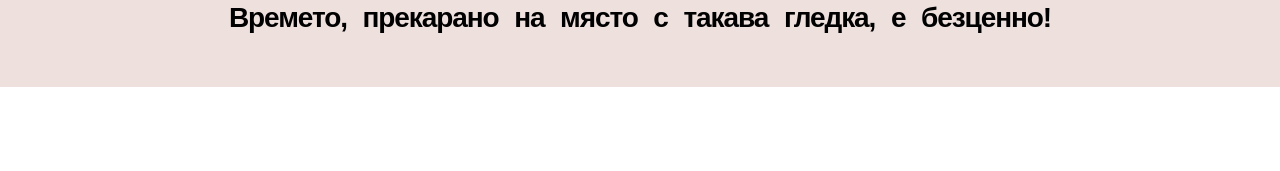
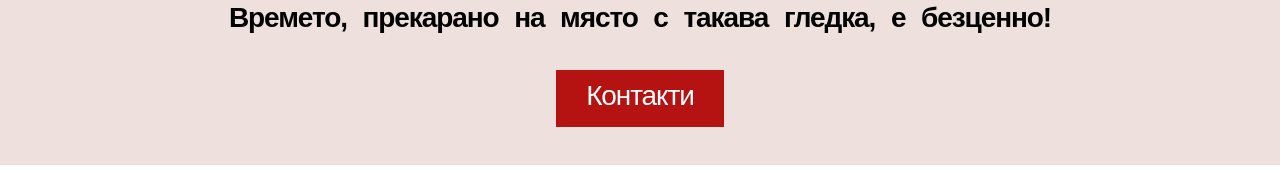
Before and after one commit to KirilKaloyanov/vila-ortsevo, a React (Vite) app: page / in a window 1280 px wide. Shown: the part 1261-1432 px from the top of the page. Built offline with nearby package versions, Linux system fonts and the light colour scheme; no server answers; a web font is replaced by a local one.

Commit message:
Added contact button

```diff
--- a/src/features/footer/footer.jsx
+++ b/src/features/footer/footer.jsx
@@ -2,16 +2,15 @@ import fb from "../../assets/png/fb.png";
 import gg from "../../assets/png/gg.png";
 import is from "../../assets/png/is.png";
 
-
 export default function Footer() {
   // 41.963061, 23.729947
-  const imgStyle = {width: '10rem'}
+  const imgStyle = { width: "6rem" };
   return (
     <div className="footerContainer footerText">
       <div className="main">
         <h4>
           <center>Телефон за резервация</center>
-          <center>+359 894 606 136</center>
+          <center id="footer">+359 894 606 136</center>
         </h4>
         <h4>
           <center>Вила Орцево</center>
@@ -19,7 +18,6 @@ export default function Footer() {
           <center>lng: 23° 43' 47.8086"</center>
         </h4>
         <div className="grid">
-
           <div className="gridItem">
             <a href="https://maps.app.goo.gl/A4HN7FZCZNKVU8cNA" target="_blank">
               <img src={gg} style={imgStyle} />
@@ -34,15 +32,14 @@ export default function Footer() {
             </a>
           </div>
           <div className="gridItem">
-            <a
-              href="https://www.instagram.com/vilaortsevo/"
-              target="_blank"
-            >
+            <a href="https://www.instagram.com/vilaortsevo/" target="_blank">
               <img src={is} style={imgStyle} />
             </a>
           </div>
-
         </div>
+      </div>
+      <div className="credit">
+        <center>Web design by cosmoswebstudios</center>
       </div>
     </div>
   );
--- a/src/features/info/info.jsx
+++ b/src/features/info/info.jsx
@@ -3,11 +3,25 @@ export default function Info() {
     <div>
       <h3>Добре дошли във Вила Орцево</h3>
       <article className="main textBox">
-        Вила Орцево разполага с 15 легла разположени в 3 помещения. Ръчно изработена дървена вила с уникална гледка към
-        заобикалящите я Родопи и към Пирин планина! Хубав асфалтиран път води до
-        самата вила. <br /> <br />На разположение на гостите е механа с
-        камина, кухненски кът, хладилник, микровълнова фурна, телевизор с плосък
-        екран, сателитна телевизия, интернет и барбекю. Отоплението е на дърва, има и маслен радиатор. <br /> <br /> <strong><center>Времето, прекарано на място с такава гледка, е безценно!</center></strong>
+        Вила Орцево разполага с 15 легла разположени в 3 помещения. Ръчно
+        изработена дървена вила с уникална гледка към заобикалящите я Родопи и
+        към Пирин планина! Хубав асфалтиран път води до самата вила. <br />{" "}
+        <br />
+        На разположение на гостите е механа с камина, кухненски кът, хладилник,
+        микровълнова фурна, телевизор с плосък екран, сателитна телевизия,
+        интернет и барбекю. Отоплението е на дърва, има и маслен радиатор.{" "}
+        <br /> <br />{" "}
+        <strong>
+          <center>
+            Времето, прекарано на място с такава гледка, е безценно!
+          </center>
+        </strong>
+        <br />
+        <center>
+          <a href="#footer" className="contactLink">
+            Контакти
+          </a>
+        </center>
       </article>
     </div>
   );
--- a/src/features/map/touristMap.jsx
+++ b/src/features/map/touristMap.jsx
@@ -28,7 +28,7 @@ export default function Map() {
   });
 
   return (
-    <section>
+    <section className="paddingBottom">
       <h3>Пешеходни маршрути</h3>
       <MapContainer
         center={[41.977205, 23.729939]}
@@ -82,7 +82,6 @@ export default function Map() {
           </Popup>
         </GeoJSON>
 
-
         <GeoJSON data={ortsevoAvramovo}>
           <Popup>
             <span className={css.balloon}>с. Орцево - с. Аврамово</span>
@@ -93,7 +92,6 @@ export default function Map() {
             <span className={css.balloon}>ЖП гара Аврамово</span>
           </Popup>
         </Marker>
-
       </MapContainer>
     </section>
   );
--- a/src/features/map/transportMap.jsx
+++ b/src/features/map/transportMap.jsx
@@ -12,7 +12,7 @@ export default function TrapnsportMap() {
   });
 
   return (
-    <section>
+    <section className="paddingBottom">
       <h3>Местоположение</h3>
       <MapContainer
         center={[42.303205, 23.729939]}
@@ -26,7 +26,7 @@ export default function TrapnsportMap() {
           attribution='&copy; <a href="https://www.openstreetmap.org/copyright">OpenStreetMap</a> contributors'
         />
 
-         <Marker position={[41.963205, 23.729939]}  icon={customIconHouse}/>
+        <Marker position={[41.963205, 23.729939]} icon={customIconHouse} />
 
         <GeoJSON data={sofiaOrtsevo} style={{ color: "darkblue" }}>
           <Popup>
@@ -39,7 +39,6 @@ export default function TrapnsportMap() {
             <span className="balloon">Пловдив - Вила Орцево (150 км)</span>
           </Popup>
         </GeoJSON>
-
       </MapContainer>
     </section>
   );
--- a/src/index.css
+++ b/src/index.css
@@ -40,12 +40,10 @@
 body {
   margin: 0;
   /* background-color: var(--primary-color); */
-
-
 }
 
 a {
-  color:inherit;
+  color: inherit;
   font-family: inherit;
   text-decoration: none;
 }
@@ -59,7 +57,7 @@ h3 {
   margin-bottom: 2.5rem;
 }
 
-h4{
+h4 {
   margin-top: 0;
   padding-top: 4rem;
 }
@@ -69,7 +67,6 @@ h4{
   max-width: 92rem;
   height: 50rem;
 }
-
 
 .balloon {
   font-family: "Arial";
@@ -82,6 +79,9 @@ h4{
   padding-bottom: 5rem;
 }
 
+.paddingBottom {
+  padding-bottom: 6rem;
+}
 
 .backgroundWhite {
   background-color: white;
@@ -97,16 +97,16 @@ h4{
 }
 
 @media screen and (max-width: 920px) {
-.textBox {
-  max-width: 82vw;
-}
+  .textBox {
+    max-width: 82vw;
+  }
 }
 
 .footerContainer {
   background-color: var(--primary-color);
 }
 
-.footerText{
+.footerText {
   font-size: 2.4rem;
 }
 
@@ -120,10 +120,21 @@ h4{
     grid-template-columns: 1fr;
     grid-template-rows: 1fr 1fr 1fr;
   }
-
 }
 
 .gridItem {
   justify-self: center;
-  padding: 2rem;
+  padding: 0 2rem;
 }
+
+.contactLink {
+  background-color: var(--primary-color);
+  color: white;
+  padding: 1rem 3rem 1.6rem 3rem;
+  margin: 0 auto;
+}
+
+.credit {
+  font-size: 1.5rem;
+  padding-bottom: 1rem;
+}
```
Also changed, not shown: 5 other files (tests, documents, lock files or other folders).
